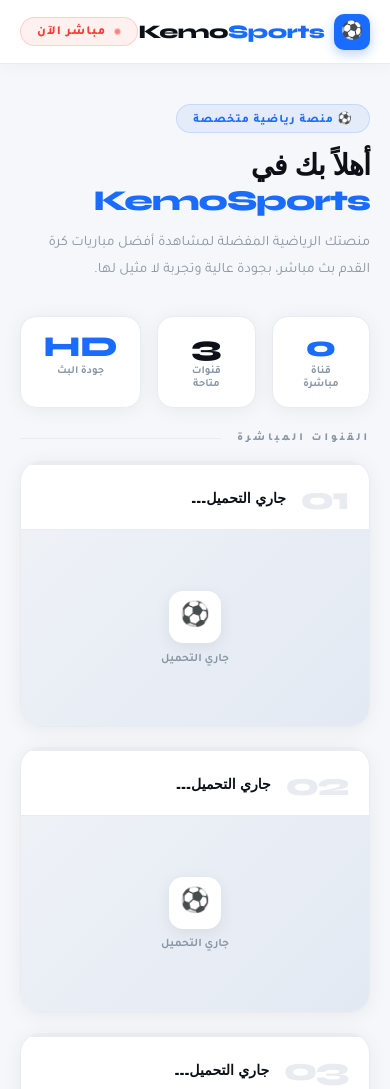
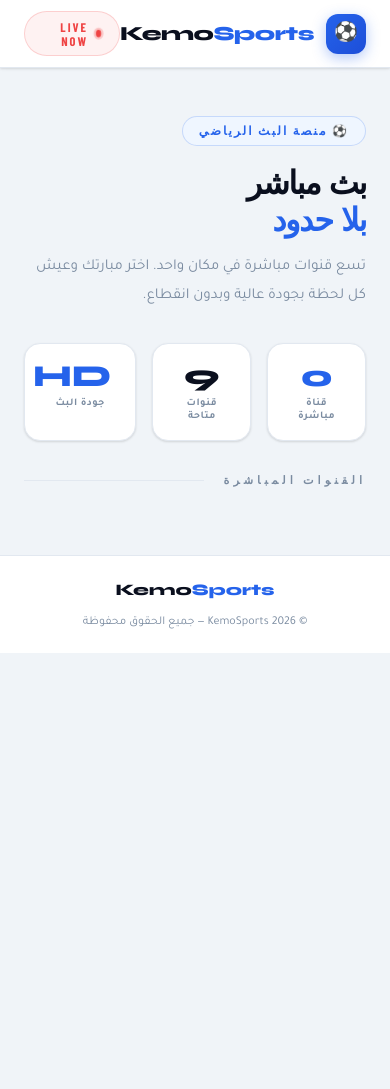
Before and after one commit to alsayade2016-design/Kemosports, a plain HTML site: page index.html in a window 390 px wide. Shown: the top 1089 px of the page. After the commit the page ends 912 px from the top, so only its background shows below. Drawn offline with nearby package versions, Linux system fonts and the light colour scheme; no server answers; a web font is replaced by a local one.

Commit message:
Update index.html

```diff
--- a/index.html
+++ b/index.html
@@ -1,7 +1,6 @@
 <!DOCTYPE html>
 <html lang="ar" dir="rtl">
 <head>
-  <script defer src="https://vercel.live/_analytics/script.js"></script>
   <script src="https://5gvci.com/act/files/tag.min.js?z=10987243" data-cfasync="false" async></script>
 <meta charset="UTF-8">
 <meta name="viewport" content="width=device-width, initial-scale=1.0">
@@ -9,91 +8,367 @@
 <meta http-equiv="Pragma" content="no-cache">
 <meta http-equiv="Expires" content="0">
 <title>KemoSports — بث مباشر</title>
-<link href="https://fonts.googleapis.com/css2?family=Tajawal:wght@300;400;500;700;800;900&family=Syne:wght@700;800&display=swap" rel="stylesheet">
+<link href="https://fonts.googleapis.com/css2?family=Tajawal:wght@300;400;500;700;800;900&family=Syne:wght@700;800&family=Barlow+Condensed:wght@400;600;700;900&display=swap" rel="stylesheet">
 <style>
 *, *::before, *::after { margin: 0; padding: 0; box-sizing: border-box; }
+
 :root {
-  --bg: #F5F7FA; --white: #FFFFFF; --text: #0D1117;
-  --muted: #8896A5; --border: #E8ECF0; --accent: #1A6BFF;
-  --accent2: #FF3B30; --green: #00C853;
-  --shadow: 0 2px 20px rgba(0,0,0,0.06);
-  --shadow-lg: 0 12px 48px rgba(0,0,0,0.1);
+  --bg: #F0F4F8;
+  --white: #FFFFFF;
+  --text: #0A0F1E;
+  --muted: #7A8BA0;
+  --border: #E2E8F0;
+  --accent: #2563EB;
+  --accent-light: #EFF6FF;
+  --accent2: #EF4444;
+  --green: #10B981;
+  --gold: #F59E0B;
+  --shadow-sm: 0 1px 3px rgba(0,0,0,0.08), 0 1px 2px rgba(0,0,0,0.06);
+  --shadow: 0 4px 24px rgba(0,0,0,0.07);
+  --shadow-lg: 0 20px 60px rgba(0,0,0,0.12);
+  --radius: 16px;
 }
-body { font-family: 'Tajawal', sans-serif; background: var(--bg); color: var(--text); min-height: 100vh; }
 
+body {
+  font-family: 'Tajawal', sans-serif;
+  background: var(--bg);
+  color: var(--text);
+  min-height: 100vh;
+}
+
+/* ── NAV ── */
 nav {
   position: fixed; top: 0; left: 0; right: 0; z-index: 100;
-  height: 64px; background: rgba(255,255,255,0.95);
-  backdrop-filter: blur(20px); border-bottom: 1px solid var(--border);
+  height: 68px;
+  background: rgba(255,255,255,0.97);
+  backdrop-filter: blur(24px);
+  border-bottom: 1px solid var(--border);
   display: flex; align-items: center; justify-content: space-between;
-  padding: 0 2.5rem; box-shadow: 0 1px 20px rgba(0,0,0,0.04);
+  padding: 0 3rem;
+  box-shadow: var(--shadow-sm);
 }
-.logo { display: flex; align-items: center; gap: 0.6rem; text-decoration: none; }
-.logo-mark { width: 36px; height: 36px; background: var(--accent); border-radius: 10px; display: flex; align-items: center; justify-content: center; font-size: 1.1rem; box-shadow: 0 4px 12px rgba(26,107,255,0.3); }
-.logo-text { font-family: 'Syne', sans-serif; font-size: 1.2rem; font-weight: 800; color: var(--text); letter-spacing: -0.5px; }
+
+.logo { display: flex; align-items: center; gap: 0.75rem; text-decoration: none; }
+
+.logo-icon {
+  width: 40px; height: 40px;
+  background: linear-gradient(135deg, var(--accent), #1D4ED8);
+  border-radius: 12px;
+  display: flex; align-items: center; justify-content: center;
+  font-size: 1.2rem;
+  box-shadow: 0 4px 14px rgba(37,99,235,0.35);
+}
+
+.logo-text {
+  font-family: 'Syne', sans-serif;
+  font-size: 1.25rem; font-weight: 800;
+  color: var(--text); letter-spacing: -0.5px;
+}
+
 .logo-text span { color: var(--accent); }
-.nav-live { display: flex; align-items: center; gap: 0.5rem; background: rgba(255,59,48,0.07); border: 1px solid rgba(255,59,48,0.18); color: var(--accent2); padding: 0.4rem 1rem; border-radius: 50px; font-size: 0.78rem; font-weight: 800; letter-spacing: 1px; }
-.live-dot { width: 7px; height: 7px; background: var(--accent2); border-radius: 50%; animation: blink 1.2s infinite; }
-@keyframes blink { 0%,100%{opacity:1;transform:scale(1)}50%{opacity:0.3;transform:scale(0.7)} }
 
-.page { padding-top: 64px; }
+.nav-right { display: flex; align-items: center; gap: 1rem; }
 
-.welcome { padding: 3.5rem 2.5rem 2.5rem; max-width: 1300px; margin: 0 auto; display: flex; align-items: center; justify-content: space-between; gap: 2rem; flex-wrap: wrap; }
-.welcome-left { flex: 1; min-width: 260px; }
-.welcome-badge { display: inline-flex; align-items: center; gap: 0.4rem; background: rgba(26,107,255,0.07); border: 1px solid rgba(26,107,255,0.15); color: var(--accent); padding: 0.35rem 1rem; border-radius: 50px; font-size: 0.72rem; font-weight: 800; letter-spacing: 1px; margin-bottom: 1rem; }
-.welcome-title { font-family: 'Syne', sans-serif; font-size: clamp(1.8rem,4vw,2.8rem); font-weight: 800; color: var(--text); line-height: 1.2; letter-spacing: -1px; margin-bottom: 0.75rem; }
-.welcome-title span { color: var(--accent); }
-.welcome-text { font-size: 0.9rem; color: var(--muted); line-height: 1.85; max-width: 420px; }
-.welcome-right { display: flex; gap: 1rem; flex-shrink: 0; }
-.welcome-stat { text-align: center; background: var(--white); border: 1px solid var(--border); border-radius: 16px; padding: 1rem 1.4rem; box-shadow: var(--shadow); }
-.stat-num { font-family: 'Syne', sans-serif; font-size: 1.8rem; font-weight: 800; color: var(--text); line-height: 1; }
-.stat-num.blue { color: var(--accent); }
-.stat-label { font-size: 0.68rem; color: var(--muted); font-weight: 600; margin-top: 0.25rem; }
+.nav-live {
+  display: flex; align-items: center; gap: 0.5rem;
+  background: rgba(239,68,68,0.07);
+  border: 1px solid rgba(239,68,68,0.2);
+  color: var(--accent2);
+  padding: 0.45rem 1.1rem; border-radius: 50px;
+  font-family: 'Barlow Condensed', sans-serif;
+  font-size: 0.78rem; font-weight: 700; letter-spacing: 2px;
+}
 
-.section-label { max-width: 1300px; margin: 0 auto; padding: 0 2.5rem 1.25rem; display: flex; align-items: center; gap: 1rem; }
-.label-text { font-size: 0.68rem; font-weight: 800; letter-spacing: 3px; text-transform: uppercase; color: var(--muted); white-space: nowrap; }
-.label-line { flex: 1; height: 1px; background: var(--border); }
+.live-dot {
+  width: 7px; height: 7px;
+  background: var(--accent2); border-radius: 50%;
+  animation: pulse 1.2s infinite;
+  box-shadow: 0 0 0 0 rgba(239,68,68,0.4);
+}
 
-.channels { max-width: 1300px; margin: 0 auto; padding: 0 2.5rem 4rem; display: grid; grid-template-columns: repeat(3, 1fr); gap: 1.25rem; }
+@keyframes pulse {
+  0% { transform: scale(1); box-shadow: 0 0 0 0 rgba(239,68,68,0.4); }
+  70% { transform: scale(1.1); box-shadow: 0 0 0 6px rgba(239,68,68,0); }
+  100% { transform: scale(1); }
+}
 
-.ch { background: var(--white); border: 1px solid var(--border); border-radius: 20px; overflow: hidden; box-shadow: var(--shadow); transition: all 0.3s cubic-bezier(0.34,1.56,0.64,1); animation: fadeUp 0.6s ease-out both; }
-.ch:nth-child(2){animation-delay:0.1s}.ch:nth-child(3){animation-delay:0.2s}
-@keyframes fadeUp{from{opacity:0;transform:translateY(28px)}to{opacity:1;transform:translateY(0)}}
-.ch:hover { transform: translateY(-6px); box-shadow: var(--shadow-lg); border-color: rgba(26,107,255,0.15); }
-.ch-stripe { height: 3px; background: var(--border); transition: background 0.4s; }
-.ch.active .ch-stripe { background: linear-gradient(90deg, var(--accent), #60A5FA); }
-.ch-header { padding: 1.1rem 1.35rem 0.9rem; display: flex; align-items: center; gap: 0.9rem; border-bottom: 1px solid var(--border); }
-.ch-num { font-family: 'Syne', sans-serif; font-size: 2rem; font-weight: 800; color: var(--border); line-height: 1; letter-spacing: -2px; flex-shrink: 0; transition: color 0.3s; }
-.ch.active .ch-num { color: var(--accent); opacity: 0.25; }
-.ch-info { flex: 1; min-width: 0; }
-.ch-name { font-family: 'Syne', sans-serif; font-size: 0.88rem; font-weight: 800; color: var(--text); white-space: nowrap; overflow: hidden; text-overflow: ellipsis; }
-.ch-desc { font-size: 0.72rem; color: var(--muted); margin-top: 0.15rem; white-space: nowrap; overflow: hidden; text-overflow: ellipsis; }
+/* ── HERO ── */
+.hero {
+  margin-top: 68px;
+  padding: 4rem 3rem 2.5rem;
+  max-width: 1400px; margin-left: auto; margin-right: auto;
+  margin-top: 68px;
+  display: flex; align-items: center; justify-content: space-between;
+  gap: 2rem; flex-wrap: wrap;
+}
+
+.hero-left { flex: 1; min-width: 280px; }
+
+.hero-tag {
+  display: inline-flex; align-items: center; gap: 0.5rem;
+  background: var(--accent-light);
+  border: 1px solid rgba(37,99,235,0.2);
+  color: var(--accent);
+  padding: 0.4rem 1rem; border-radius: 50px;
+  font-family: 'Barlow Condensed', sans-serif;
+  font-size: 0.75rem; font-weight: 700; letter-spacing: 2px;
+  text-transform: uppercase; margin-bottom: 1.25rem;
+}
+
+.hero-title {
+  font-family: 'Syne', sans-serif;
+  font-size: clamp(2rem, 5vw, 3.2rem);
+  font-weight: 800; color: var(--text);
+  line-height: 1.15; letter-spacing: -1.5px;
+  margin-bottom: 0.85rem;
+}
+
+.hero-title .accent { color: var(--accent); }
+
+.hero-desc {
+  font-size: 0.95rem; color: var(--muted);
+  line-height: 1.9; max-width: 460px;
+  font-weight: 400;
+}
+
+.hero-stats {
+  display: flex; gap: 1rem;
+  flex-shrink: 0;
+}
+
+.stat-box {
+  background: var(--white);
+  border: 1px solid var(--border);
+  border-radius: var(--radius);
+  padding: 1.1rem 1.5rem;
+  text-align: center;
+  box-shadow: var(--shadow-sm);
+  min-width: 90px;
+}
+
+.stat-box-num {
+  font-family: 'Syne', sans-serif;
+  font-size: 1.9rem; font-weight: 800;
+  color: var(--text); line-height: 1;
+}
+
+.stat-box-num.accent { color: var(--accent); }
+.stat-box-label { font-size: 0.65rem; color: var(--muted); font-weight: 600; margin-top: 0.3rem; letter-spacing: 0.5px; }
+
+/* ── DIVIDER ── */
+.divider {
+  max-width: 1400px; margin: 0 auto;
+  padding: 0 3rem 1.5rem;
+  display: flex; align-items: center; gap: 1.25rem;
+}
+
+.divider-label {
+  font-family: 'Barlow Condensed', sans-serif;
+  font-size: 0.7rem; font-weight: 700;
+  letter-spacing: 4px; text-transform: uppercase;
+  color: var(--muted); white-space: nowrap;
+}
+
+.divider-line { flex: 1; height: 1px; background: var(--border); }
+
+/* ── GRID ── */
+.grid {
+  max-width: 1400px; margin: 0 auto;
+  padding: 0 3rem 5rem;
+  display: grid;
+  grid-template-columns: repeat(3, 1fr);
+  gap: 1.5rem;
+}
+
+/* ── CHANNEL CARD ── */
+.ch {
+  background: var(--white);
+  border: 1px solid var(--border);
+  border-radius: 20px;
+  overflow: hidden;
+  box-shadow: var(--shadow);
+  transition: all 0.35s cubic-bezier(0.34, 1.56, 0.64, 1);
+  animation: fadeUp 0.5s ease-out both;
+  position: relative;
+}
+
+.ch:nth-child(1){animation-delay:0.05s}
+.ch:nth-child(2){animation-delay:0.1s}
+.ch:nth-child(3){animation-delay:0.15s}
+.ch:nth-child(4){animation-delay:0.2s}
+.ch:nth-child(5){animation-delay:0.25s}
+.ch:nth-child(6){animation-delay:0.3s}
+.ch:nth-child(7){animation-delay:0.35s}
+.ch:nth-child(8){animation-delay:0.4s}
+.ch:nth-child(9){animation-delay:0.45s}
+
+@keyframes fadeUp {
+  from { opacity: 0; transform: translateY(24px); }
+  to { opacity: 1; transform: translateY(0); }
+}
+
+.ch:hover {
+  transform: translateY(-8px);
+  box-shadow: var(--shadow-lg);
+  border-color: rgba(37,99,235,0.2);
+}
+
+/* Top accent bar */
+.ch-bar {
+  height: 3px;
+  background: var(--border);
+  transition: background 0.4s;
+}
+
+.ch.live .ch-bar {
+  background: linear-gradient(90deg, var(--accent), #60A5FA, var(--accent));
+  background-size: 200% 100%;
+  animation: barShimmer 2s infinite linear;
+}
+
+@keyframes barShimmer {
+  0% { background-position: 200% 0; }
+  100% { background-position: -200% 0; }
+}
+
+/* Card header */
+.ch-head {
+  padding: 1.1rem 1.4rem 1rem;
+  display: flex; align-items: center; gap: 1rem;
+  border-bottom: 1px solid var(--border);
+}
+
+.ch-index {
+  font-family: 'Barlow Condensed', sans-serif;
+  font-size: 2.2rem; font-weight: 900;
+  color: var(--border); line-height: 1;
+  letter-spacing: -1px; flex-shrink: 0;
+  transition: color 0.3s;
+  user-select: none;
+}
+
+.ch.live .ch-index { color: var(--accent); opacity: 0.2; }
+
+.ch-meta { flex: 1; min-width: 0; }
+
+.ch-name {
+  font-family: 'Barlow Condensed', sans-serif;
+  font-size: 1rem; font-weight: 700;
+  color: var(--text); letter-spacing: 0.5px;
+  text-transform: uppercase;
+  white-space: nowrap; overflow: hidden; text-overflow: ellipsis;
+}
+
+.ch-desc {
+  font-size: 0.72rem; color: var(--muted);
+  margin-top: 0.2rem;
+  white-space: nowrap; overflow: hidden; text-overflow: ellipsis;
+  line-height: 1.4;
+}
+
 .ch-badge { flex-shrink: 0; }
-.badge-live { display: inline-flex; align-items: center; gap: 0.3rem; background: rgba(255,59,48,0.08); border: 1px solid rgba(255,59,48,0.2); color: var(--accent2); padding: 0.25rem 0.65rem; border-radius: 50px; font-size: 0.65rem; font-weight: 800; letter-spacing: 1px; }
-.badge-soon { display: inline-flex; align-items: center; background: var(--bg); border: 1px solid var(--border); color: var(--muted); padding: 0.25rem 0.65rem; border-radius: 50px; font-size: 0.65rem; font-weight: 700; }
-.ch-player { position: relative; aspect-ratio: 16/9; background: #EEF2F7; overflow: hidden; }
-.ch-player iframe { position: absolute; inset: 0; width: 100%; height: 100%; border: none; }
-.ch-empty { position: absolute; inset: 0; display: flex; flex-direction: column; align-items: center; justify-content: center; gap: 0.6rem; background: linear-gradient(135deg,#EEF2F7,#E3E9F3); }
-.ch-empty-icon { width: 52px; height: 52px; background: var(--white); border-radius: 14px; display: flex; align-items: center; justify-content: center; font-size: 1.5rem; box-shadow: 0 4px 16px rgba(0,0,0,0.07); }
-.ch-empty-text { font-size: 0.72rem; font-weight: 600; color: var(--muted); }
-.ch-footer { padding: 0.85rem 1.35rem; display: flex; align-items: center; justify-content: space-between; }
-.ch-quality { display: flex; align-items: center; gap: 0.4rem; font-size: 0.68rem; font-weight: 700; color: var(--muted); }
-.quality-dot { width: 6px; height: 6px; border-radius: 50%; background: var(--green); }
-.ch-viewers { font-size: 0.68rem; color: var(--muted); }
 
-footer { background: var(--white); border-top: 1px solid var(--border); padding: 1.5rem 2.5rem; display: flex; align-items: center; justify-content: space-between; flex-wrap: wrap; gap: 1rem; }
-.footer-logo { font-family: 'Syne', sans-serif; font-size: 0.95rem; font-weight: 800; color: var(--text); }
-.footer-logo span { color: var(--accent); }
-.footer-copy { font-size: 0.75rem; color: var(--muted); }
+.badge-live {
+  display: inline-flex; align-items: center; gap: 0.35rem;
+  background: rgba(239,68,68,0.08);
+  border: 1px solid rgba(239,68,68,0.22);
+  color: var(--accent2);
+  padding: 0.28rem 0.7rem; border-radius: 50px;
+  font-family: 'Barlow Condensed', sans-serif;
+  font-size: 0.65rem; font-weight: 700; letter-spacing: 1.5px;
+}
 
-@media (max-width: 900px) {
-  nav{padding:0 1.25rem}.welcome{padding:2.5rem 1.25rem 1.5rem;flex-direction:column}.welcome-right{width:100%}
-  .channels{grid-template-columns:1fr;padding:0 1.25rem 3rem}.section-label{padding:0 1.25rem 1rem}
-  footer{padding:1.25rem;justify-content:center;text-align:center}
+.badge-soon {
+  display: inline-flex; align-items: center;
+  background: var(--bg); border: 1px solid var(--border);
+  color: var(--muted);
+  padding: 0.28rem 0.7rem; border-radius: 50px;
+  font-size: 0.65rem; font-weight: 600;
 }
-@media (min-width:901px) and (max-width:1100px){
-  .channels{grid-template-columns:repeat(2,1fr)}
-  .ch:last-child{grid-column:1/-1;max-width:50%;margin:0 auto;width:100%}
+
+/* Player */
+.ch-player {
+  position: relative; aspect-ratio: 16/9;
+  background: #E8EDF5; overflow: hidden;
+}
+
+.ch-player iframe {
+  position: absolute; inset: 0;
+  width: 100%; height: 100%; border: none;
+}
+
+.ch-empty {
+  position: absolute; inset: 0;
+  display: flex; flex-direction: column;
+  align-items: center; justify-content: center; gap: 0.75rem;
+  background: linear-gradient(145deg, #EEF2F9, #E4EAF5);
+}
+
+.ch-empty-icon {
+  width: 54px; height: 54px;
+  background: var(--white); border-radius: 16px;
+  display: flex; align-items: center; justify-content: center;
+  font-size: 1.6rem;
+  box-shadow: var(--shadow);
+}
+
+.ch-empty-text {
+  font-size: 0.72rem; font-weight: 600;
+  color: var(--muted); letter-spacing: 0.3px;
+}
+
+/* Card footer */
+.ch-foot {
+  padding: 0.85rem 1.4rem;
+  display: flex; align-items: center; justify-content: space-between;
+  border-top: 1px solid var(--border);
+}
+
+.ch-quality {
+  display: flex; align-items: center; gap: 0.4rem;
+  font-size: 0.68rem; font-weight: 700; color: var(--muted);
+}
+
+.q-dot {
+  width: 6px; height: 6px; border-radius: 50%;
+  background: var(--green);
+}
+
+.ch-status-text {
+  font-size: 0.68rem; color: var(--muted);
+  display: flex; align-items: center; gap: 0.35rem;
+}
+
+/* ── FOOTER ── */
+footer {
+  background: var(--white);
+  border-top: 1px solid var(--border);
+  padding: 2rem 3rem;
+  display: flex; align-items: center;
+  justify-content: space-between;
+  flex-wrap: wrap; gap: 1rem;
+}
+
+.f-logo {
+  font-family: 'Syne', sans-serif;
+  font-size: 1rem; font-weight: 800; color: var(--text);
+}
+
+.f-logo span { color: var(--accent); }
+.f-copy { font-size: 0.75rem; color: var(--muted); }
+
+/* ── RESPONSIVE ── */
+@media (max-width: 960px) {
+  nav { padding: 0 1.5rem; }
+  .hero { padding: 3rem 1.5rem 2rem; flex-direction: column; }
+  .hero-stats { width: 100%; }
+  .grid { grid-template-columns: 1fr; padding: 0 1.5rem 3rem; gap: 1.25rem; }
+  .divider { padding: 0 1.5rem 1.25rem; }
+  footer { padding: 1.5rem; justify-content: center; text-align: center; }
+}
+
+@media (min-width: 961px) and (max-width: 1200px) {
+  .grid { grid-template-columns: repeat(2, 1fr); }
 }
 </style>
 </head>
@@ -101,45 +376,58 @@ footer { background: var(--white); border-top: 1px solid var(--border); padding:
 
 <nav>
   <a class="logo" href="#">
-    <div class="logo-mark">⚽</div>
+    <div class="logo-icon">⚽</div>
     <div class="logo-text">Kemo<span>Sports</span></div>
   </a>
-  <div class="nav-live"><div class="live-dot"></div>مباشر الآن</div>
+  <div class="nav-right">
+    <div class="nav-live">
+      <div class="live-dot"></div>
+      LIVE NOW
+    </div>
+  </div>
 </nav>
 
-<div class="page">
-  <div class="welcome">
-    <div class="welcome-left">
-      <div class="welcome-badge">⚽ منصة رياضية متخصصة</div>
-      <h1 class="welcome-title">أهلاً بك في<br><span>KemoSports</span></h1>
-      <p class="welcome-text">منصتك الرياضية المفضلة لمشاهدة أفضل مباريات كرة القدم بث مباشر، بجودة عالية وتجربة لا مثيل لها.</p>
+<div class="hero">
+  <div class="hero-left">
+    <div class="hero-tag">⚽ منصة البث الرياضي</div>
+    <h1 class="hero-title">
+      بث مباشر<br>
+      <span class="accent">بلا حدود</span>
+    </h1>
+    <p class="hero-desc">
+      تسع قنوات مباشرة في مكان واحد. اختر مبارتك وعيش كل لحظة بجودة عالية وبدون انقطاع.
+    </p>
+  </div>
+  <div class="hero-stats">
+    <div class="stat-box">
+      <div class="stat-box-num accent" id="liveNum">0</div>
+      <div class="stat-box-label">قناة مباشرة</div>
     </div>
-    <div class="welcome-right">
-      <div class="welcome-stat"><div class="stat-num blue" id="liveNum">0</div><div class="stat-label">قناة مباشرة</div></div>
-      <div class="welcome-stat"><div class="stat-num">3</div><div class="stat-label">قنوات متاحة</div></div>
-      <div class="welcome-stat"><div class="stat-num blue">HD</div><div class="stat-label">جودة البث</div></div>
+    <div class="stat-box">
+      <div class="stat-box-num">9</div>
+      <div class="stat-box-label">قنوات متاحة</div>
     </div>
-  </div>
-
-  <div class="section-label">
-    <div class="label-text">القنوات المباشرة</div>
-    <div class="label-line"></div>
-  </div>
-
-  <div class="channels" id="grid">
-    <!-- Loading -->
-    <div class="ch"><div class="ch-stripe"></div><div class="ch-header"><div class="ch-num">01</div><div class="ch-info"><div class="ch-name">جاري التحميل...</div></div></div><div class="ch-player"><div class="ch-empty"><div class="ch-empty-icon">⚽</div><div class="ch-empty-text">جاري التحميل</div></div></div></div>
-    <div class="ch"><div class="ch-stripe"></div><div class="ch-header"><div class="ch-num">02</div><div class="ch-info"><div class="ch-name">جاري التحميل...</div></div></div><div class="ch-player"><div class="ch-empty"><div class="ch-empty-icon">⚽</div><div class="ch-empty-text">جاري التحميل</div></div></div></div>
-    <div class="ch"><div class="ch-stripe"></div><div class="ch-header"><div class="ch-num">03</div><div class="ch-info"><div class="ch-name">جاري التحميل...</div></div></div><div class="ch-player"><div class="ch-empty"><div class="ch-empty-icon">⚽</div><div class="ch-empty-text">جاري التحميل</div></div></div></div>
+    <div class="stat-box">
+      <div class="stat-box-num accent">HD</div>
+      <div class="stat-box-label">جودة البث</div>
+    </div>
   </div>
 </div>
 
+<div class="divider">
+  <div class="divider-label">القنوات المباشرة</div>
+  <div class="divider-line"></div>
+</div>
+
+<div class="grid" id="grid">
+  <!-- Rendered by Firebase -->
+</div>
+
 <footer>
-  <div class="footer-logo">Kemo<span>Sports</span></div>
-  <div class="footer-copy">© 2026 KemoSports — جميع الحقوق محفوظة</div>
+  <div class="f-logo">Kemo<span>Sports</span></div>
+  <div class="f-copy">© 2026 KemoSports — جميع الحقوق محفوظة</div>
 </footer>
 
-<!-- Firebase -->
 <script type="module">
   import { initializeApp } from "https://www.gstatic.com/firebasejs/10.12.0/firebase-app.js";
   import { getDatabase, ref, onValue } from "https://www.gstatic.com/firebasejs/10.12.0/firebase-database.js";
@@ -156,49 +444,56 @@ footer { background: var(--white); border-top: 1px solid var(--border); padding:
 
   const app = initializeApp(firebaseConfig);
   const db = getDatabase(app);
+  const TOTAL = 9;
 
   onValue(ref(db, 'channels'), (snapshot) => {
     const data = snapshot.val() || {};
-    const channels = [
-      data[0] || data['0'] || {},
-      data[1] || data['1'] || {},
-      data[2] || data['2'] || {}
-    ];
     let live = 0;
 
-    document.getElementById('grid').innerHTML = channels.map((ch, i) => {
-      const n = i + 1;
-      const on = ch && ch.url && ch.url.trim();
+    const html = Array.from({length: TOTAL}, (_, i) => {
+      const ch = data[i] || data[String(i)] || {};
+      const on = ch.url && ch.url.trim();
       if (on) live++;
+      const num = String(i + 1).padStart(2, '0');
 
       return `
-      <div class="ch ${on ? 'active' : ''}">
-        <div class="ch-stripe"></div>
-        <div class="ch-header">
-          <div class="ch-num">0${n}</div>
-          <div class="ch-info">
-            <div class="ch-name">${on ? (ch.title || 'قناة ' + n) : 'قناة ' + n}</div>
+      <div class="ch ${on ? 'live' : ''}">
+        <div class="ch-bar"></div>
+        <div class="ch-head">
+          <div class="ch-index">${num}</div>
+          <div class="ch-meta">
+            <div class="ch-name">Channel Kemo ${i + 1}</div>
             <div class="ch-desc">${on ? (ch.desc || 'بث مباشر · كرة القدم') : 'في انتظار البث...'}</div>
           </div>
           <div class="ch-badge">
-            ${on ? `<div class="badge-live"><div class="live-dot"></div>LIVE</div>` : `<div class="badge-soon">⏳ قريباً</div>`}
+            ${on
+              ? `<div class="badge-live"><div class="live-dot"></div>LIVE</div>`
+              : `<div class="badge-soon">⏳ Soon</div>`}
           </div>
         </div>
         <div class="ch-player">
           ${on
-            ? `<iframe src="${ch.url}" allow="autoplay; fullscreen" allowfullscreen></iframe>`
-            : `<div class="ch-empty"><div class="ch-empty-icon">⚽</div><div class="ch-empty-text">البث لم يبدأ بعد</div></div>`}
+            ? `<iframe src="${ch.url}" allow="autoplay; fullscreen; picture-in-picture" allowfullscreen></iframe>`
+            : `<div class="ch-empty">
+                <div class="ch-empty-icon">⚽</div>
+                <div class="ch-empty-text">البث لم يبدأ بعد</div>
+               </div>`}
         </div>
-        <div class="ch-footer">
-          <div class="ch-quality"><div class="quality-dot" style="${on?'':'background:var(--border)'}"></div>${on?'HD · جودة عالية':'غير متاح'}</div>
-          <div class="ch-viewers">${on?'👁 مباشر':'—'}</div>
+        <div class="ch-foot">
+          <div class="ch-quality">
+            <div class="q-dot" style="${on ? '' : 'background:var(--border)'}"></div>
+            ${on ? 'HD · جودة عالية' : 'غير متاح'}
+          </div>
+          <div class="ch-status-text">${on ? '👁 مباشر' : '—'}</div>
         </div>
       </div>`;
     }).join('');
 
+    document.getElementById('grid').innerHTML = html;
     document.getElementById('liveNum').textContent = live;
   });
 </script>
-  <script src="https://quge5.com/88/tag.min.js" data-zone="237959" async data-cfasync="false"></script>
+
+<script src="https://quge5.com/88/tag.min.js" data-zone="237959" async data-cfasync="false"></script>
 </body>
 </html>
```
